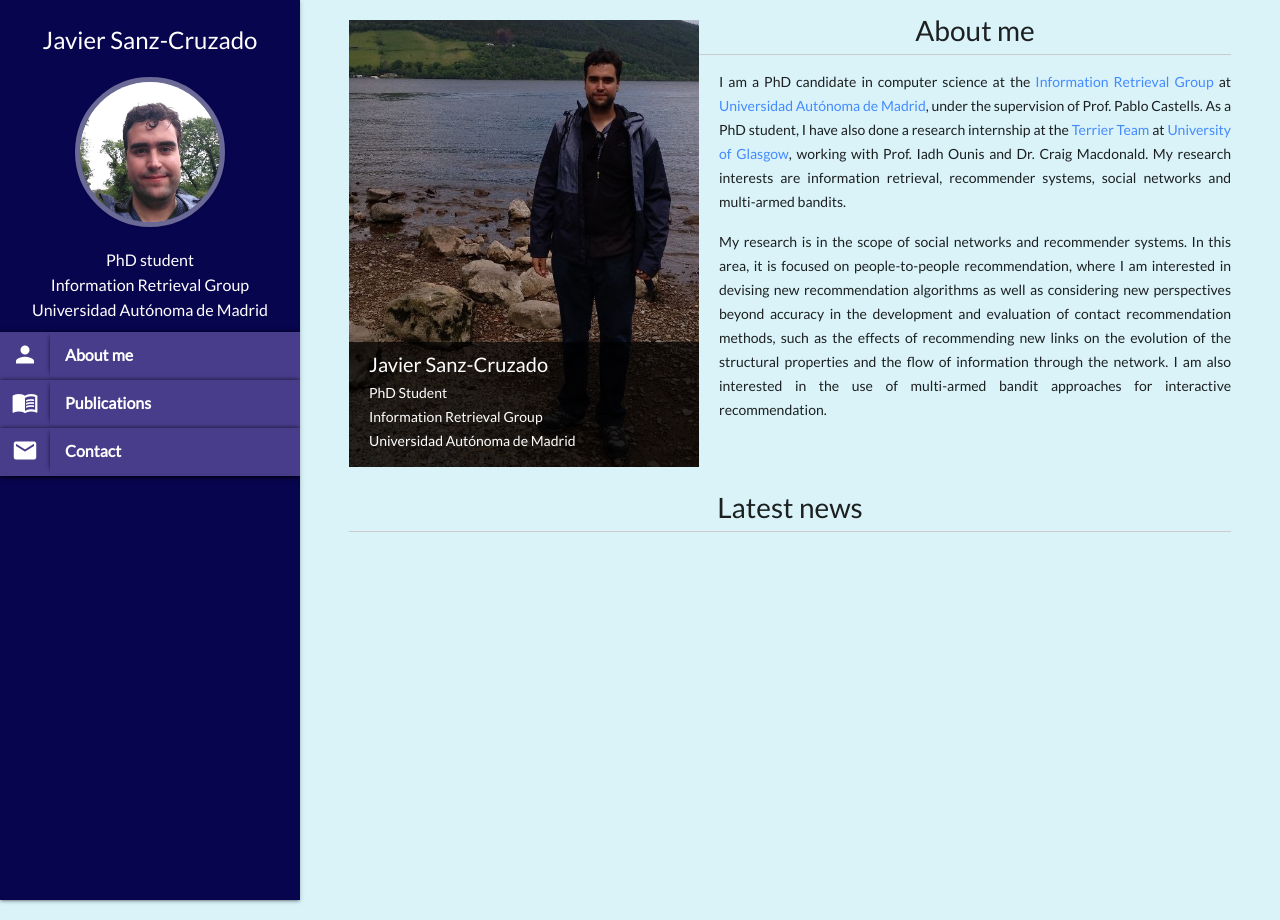
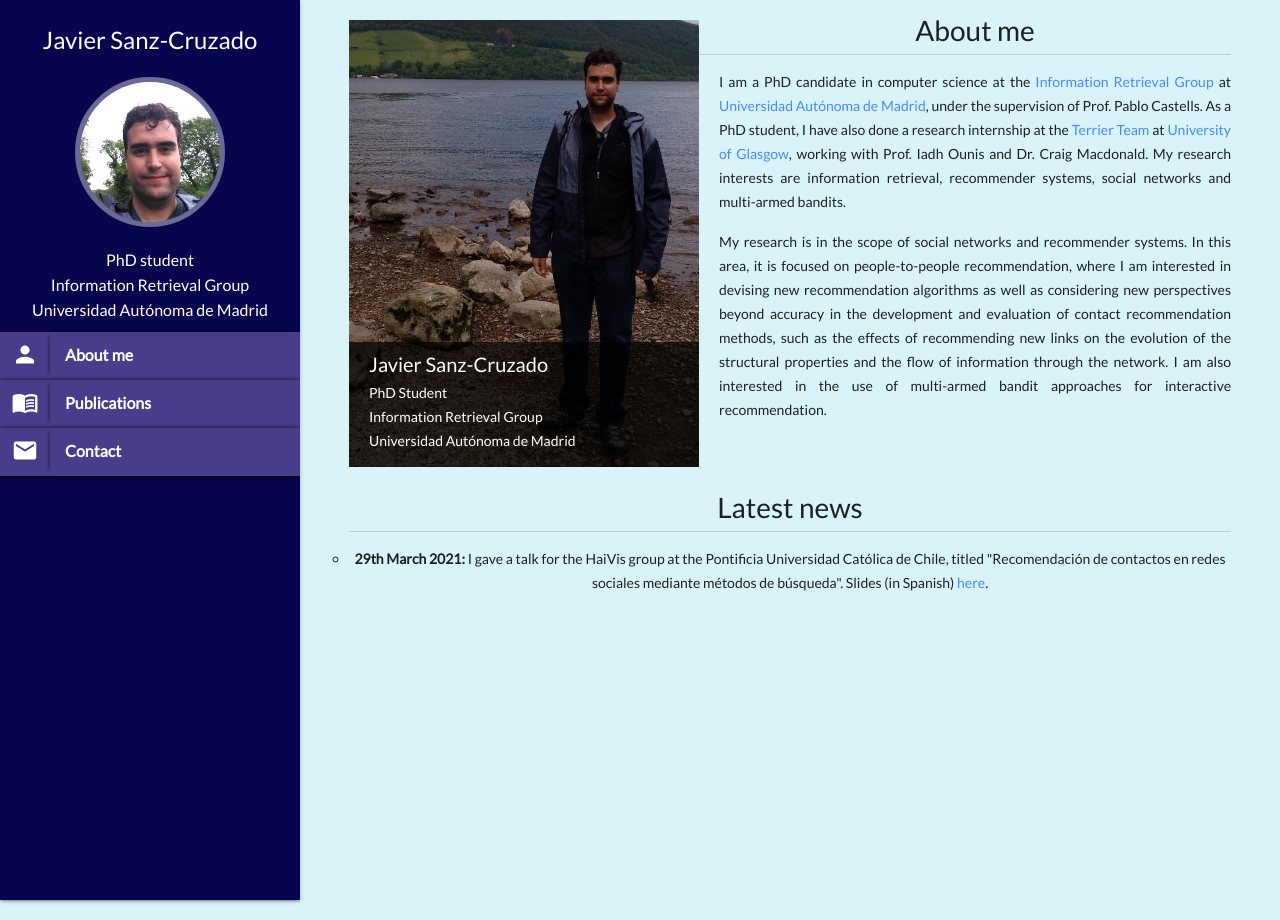
Before and after one commit to JavierSanzCruza/javiersanzcruza.github.io, a Jekyll site: the page built from index.md, in a window 1280 px wide. Built offline with Jekyll 4.4.1, drawn with Linux system fonts in a browser that asks for light colours; nearby versions of some CDN libraries.

Commit message:
Added slides for HaiVis talk

```diff
--- a/index.md
+++ b/index.md
@@ -33,4 +33,7 @@ title: Home
 <div class="publications-div news-div">
 	<div style="align: left; font-size:28px">Latest news</div>
 	<hr class="solid">
+	<ul>
+		<li style="list-style-type: circle"><b>29th March 2021:</b> I gave a talk for the HaiVis group at the Pontificia Universidad Católica de Chile, titled "Recomendación de contactos en redes sociales mediante métodos de búsqueda". Slides (in Spanish) <a href="/assets/slides/haivis-puc-chile-marzo-2021.pdf">here</a>.</li>
+	</ul>
 </div>
```
Also changed, not shown: 1 other file.
